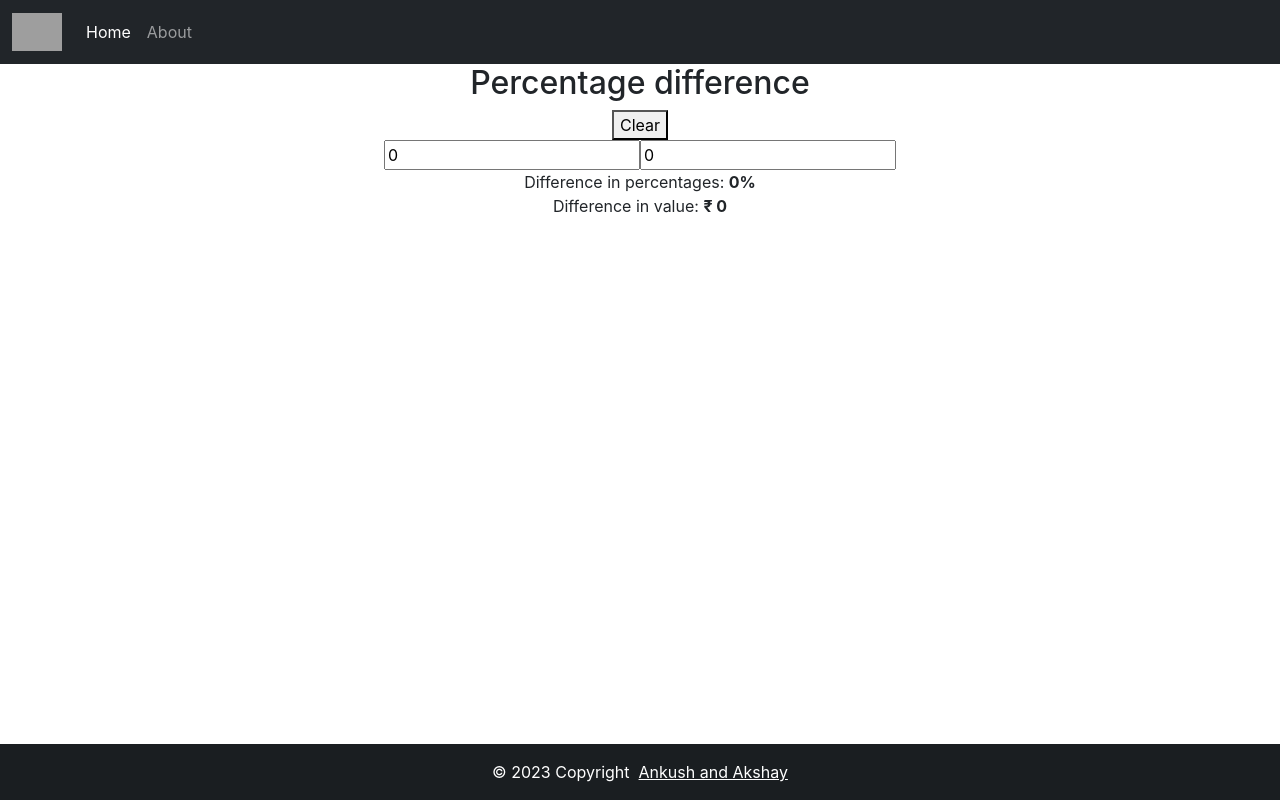
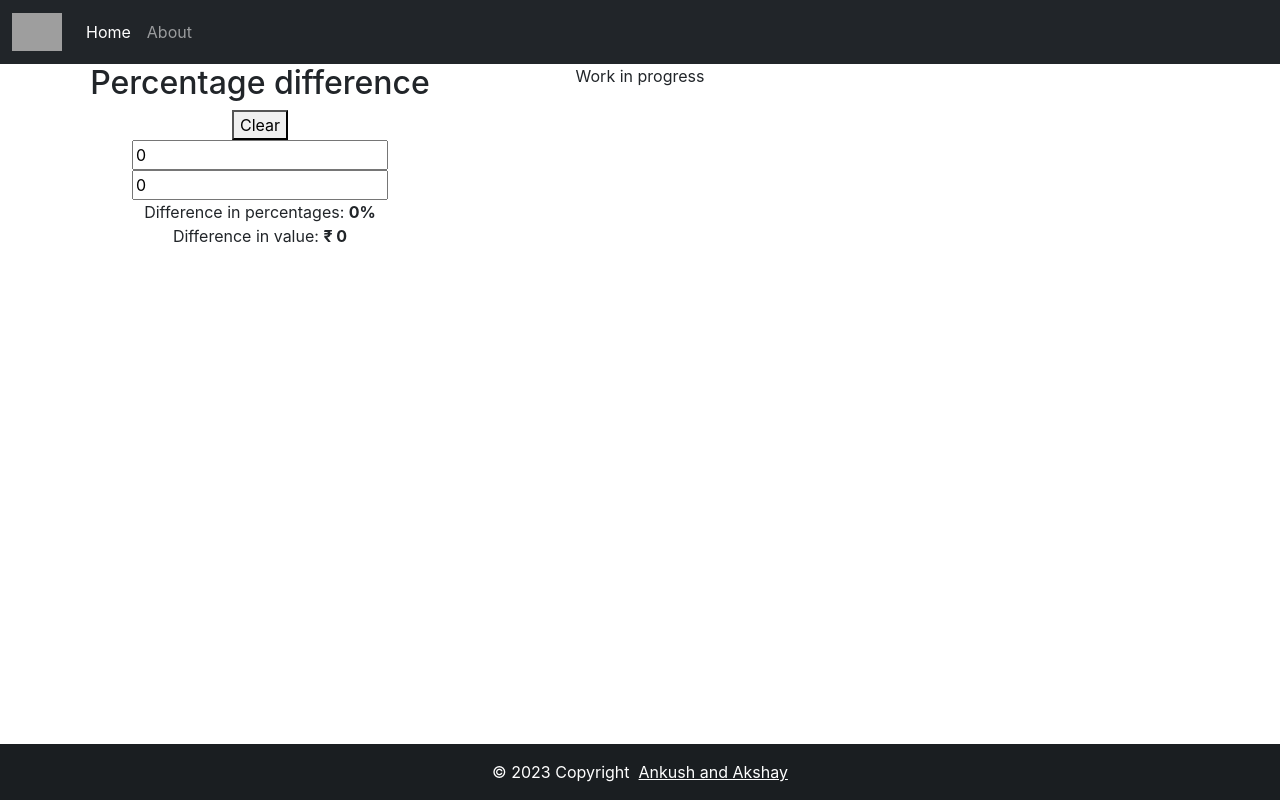
Before and after one commit to ankushbkadam/reactjs-tools, a React (Create React App) app: page /percentage-calculator in a window 1280 px wide. Built offline with nearby package versions, Linux system fonts and the light colour scheme; grey boxes are pictures that could not be loaded.

Commit message:
reusability

```diff
--- a/src/Components/PercentageCalculator/index.tsx
+++ b/src/Components/PercentageCalculator/index.tsx
@@ -1,11 +1,21 @@
 import Difference from './Difference';
+
+/**
+ * Percentage calculators array, add more apps on the go in a col structure
+ */
+const CALC_INFO = [
+   <Difference />,
+   <div>Work in progress</div>,
+]
 
 const PercentageCalculator = () => {
     return <div className="container">
         <div className="row">
-            <div className="col">
-                <Difference />
-            </div>
+            {CALC_INFO.map((component, index) =>  (
+                <div className="col-md-4" key={index}>
+                    {component}
+                </div>
+            ))}
         </div>
   </div>
 }
```
